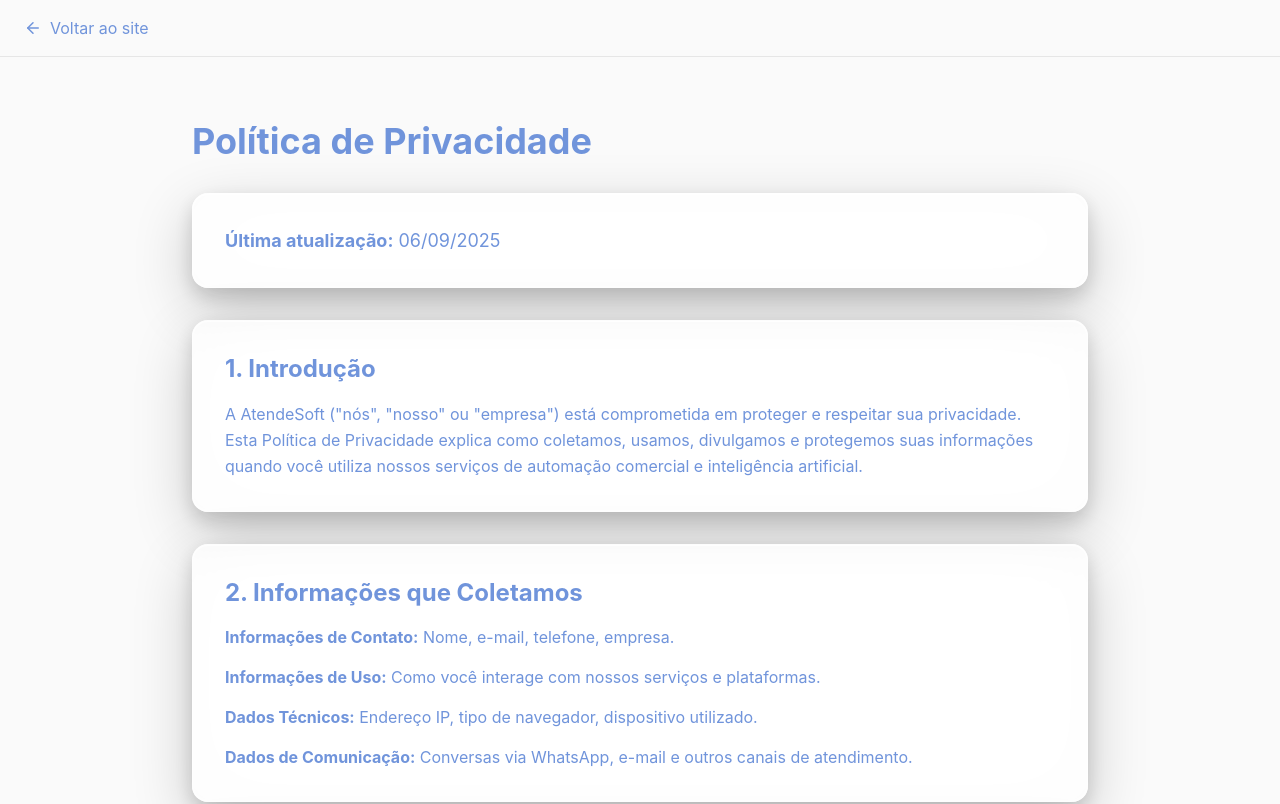
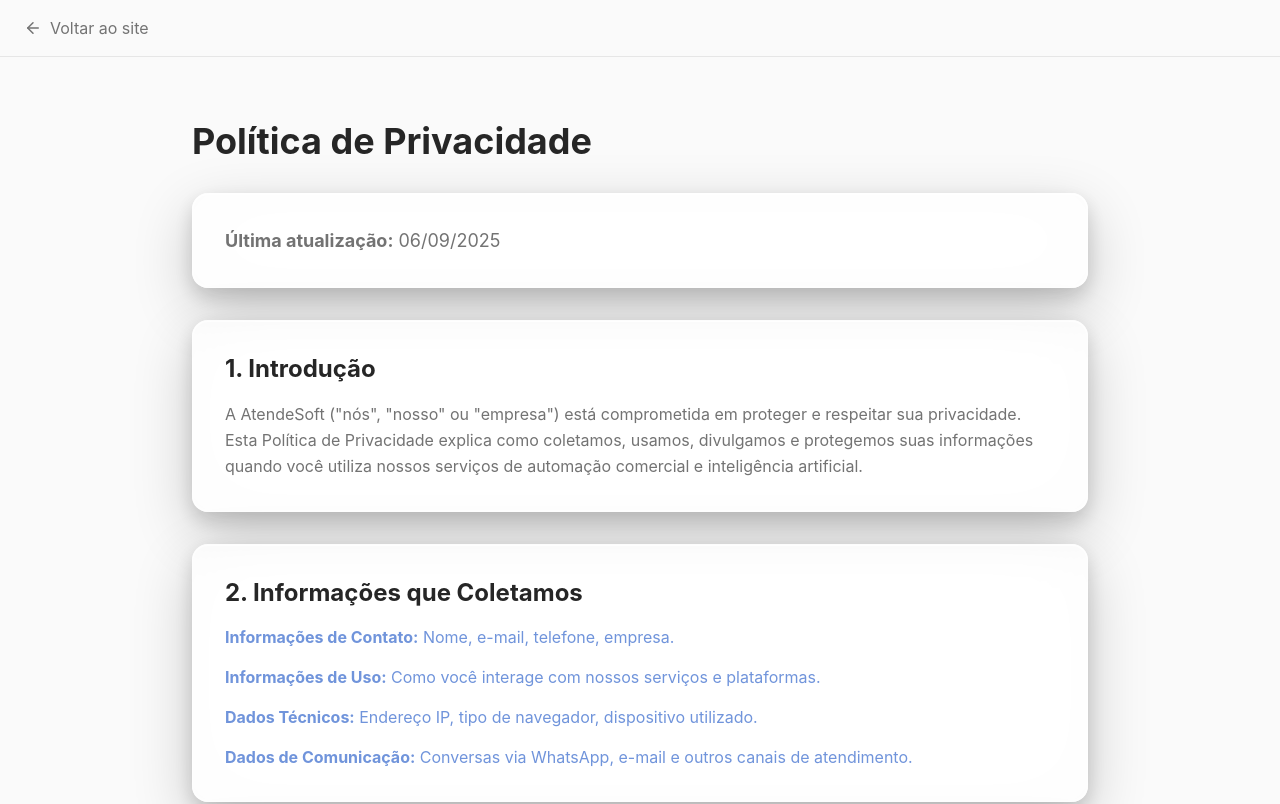
Before and after one commit to josepedro15/atendesoft-LP, a Next.js app: page /privacidade in a window 1280 px wide. Shown: the top 804 px of the page. Built offline with nearby package versions, Linux system fonts and the light colour scheme.

Commit message:
fix: corrige cores dos textos - aplica azul apenas aos títulos e descrições das seções principais, mantém cores originais em cards, navbar e botões

```diff
--- a/src/index.css
+++ b/src/index.css
@@ -136,28 +136,14 @@
     font-family: Inter, system-ui, -apple-system, BlinkMacSystemFont, "Segoe UI", sans-serif;
   }
 
-  /* Todos os textos fora dos cards em azul */
-  h1, h2, h3, h4, h5, h6, p, span, div, a, li, td, th {
+  /* Apenas títulos de seções principais em azul */
+  section > div > h1, section > div > h2, section > div > h3 {
     color: hsl(220 60% 65%) !important; /* Primary blue #648fe0 */
   }
 
-  /* Exceções - textos dentro dos cards mantêm cor original */
-  .glass-card h1, .glass-card h2, .glass-card h3, .glass-card h4, .glass-card h5, .glass-card h6,
-  .glass-card p, .glass-card span, .glass-card div, .glass-card a, .glass-card li,
-  .timeline-bubble h1, .timeline-bubble h2, .timeline-bubble h3, .timeline-bubble h4, .timeline-bubble h5, .timeline-bubble h6,
-  .timeline-bubble p, .timeline-bubble span, .timeline-bubble div, .timeline-bubble a, .timeline-bubble li {
-    color: inherit !important;
-  }
-
-  /* Navbar mantém cor original */
-  nav h1, nav h2, nav h3, nav h4, nav h5, nav h6,
-  nav p, nav span, nav div, nav a, nav li {
-    color: inherit !important;
-  }
-
-  /* Botões mantêm cor original */
-  button, .btn-primary, .btn-secondary, .btn-whatsapp {
-    color: inherit !important;
+  /* Textos de descrição das seções em azul */
+  section > div > p {
+    color: hsl(220 60% 65%) !important; /* Primary blue #648fe0 */
   }
 }
 
```
